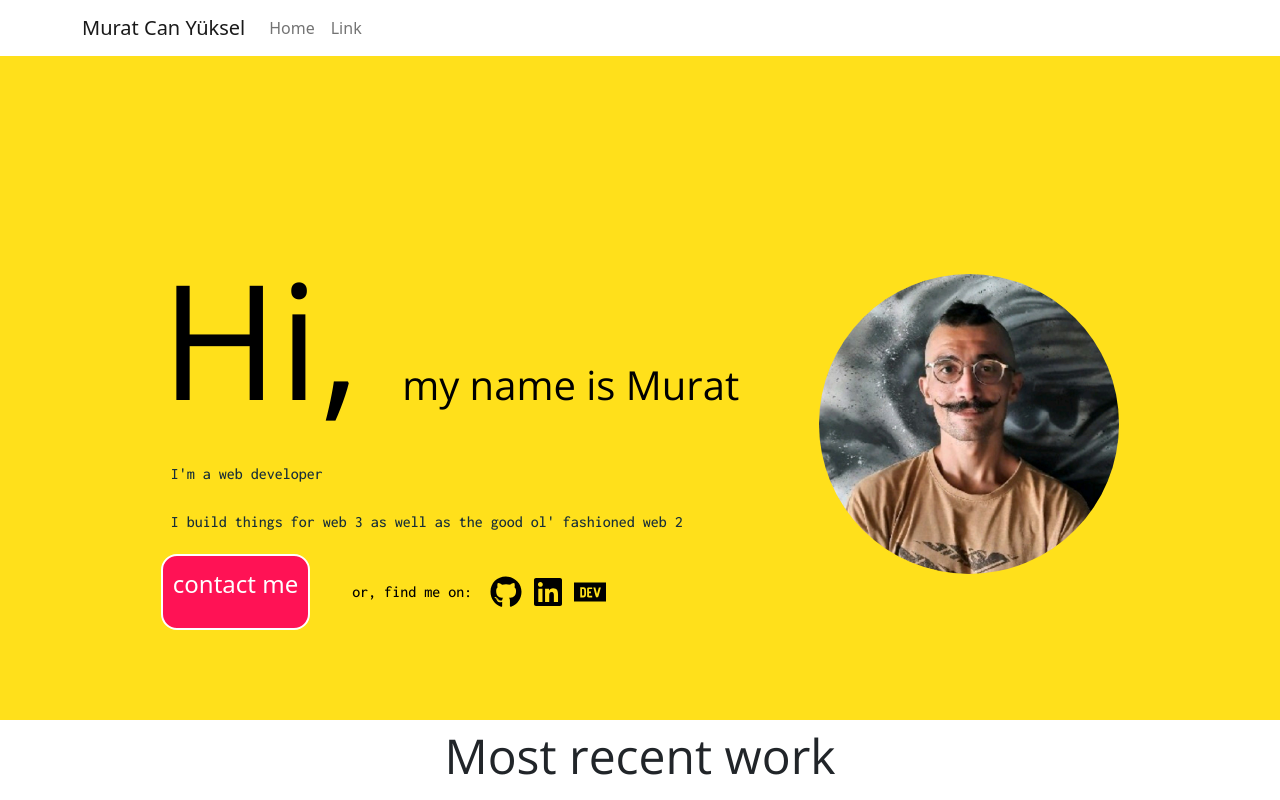
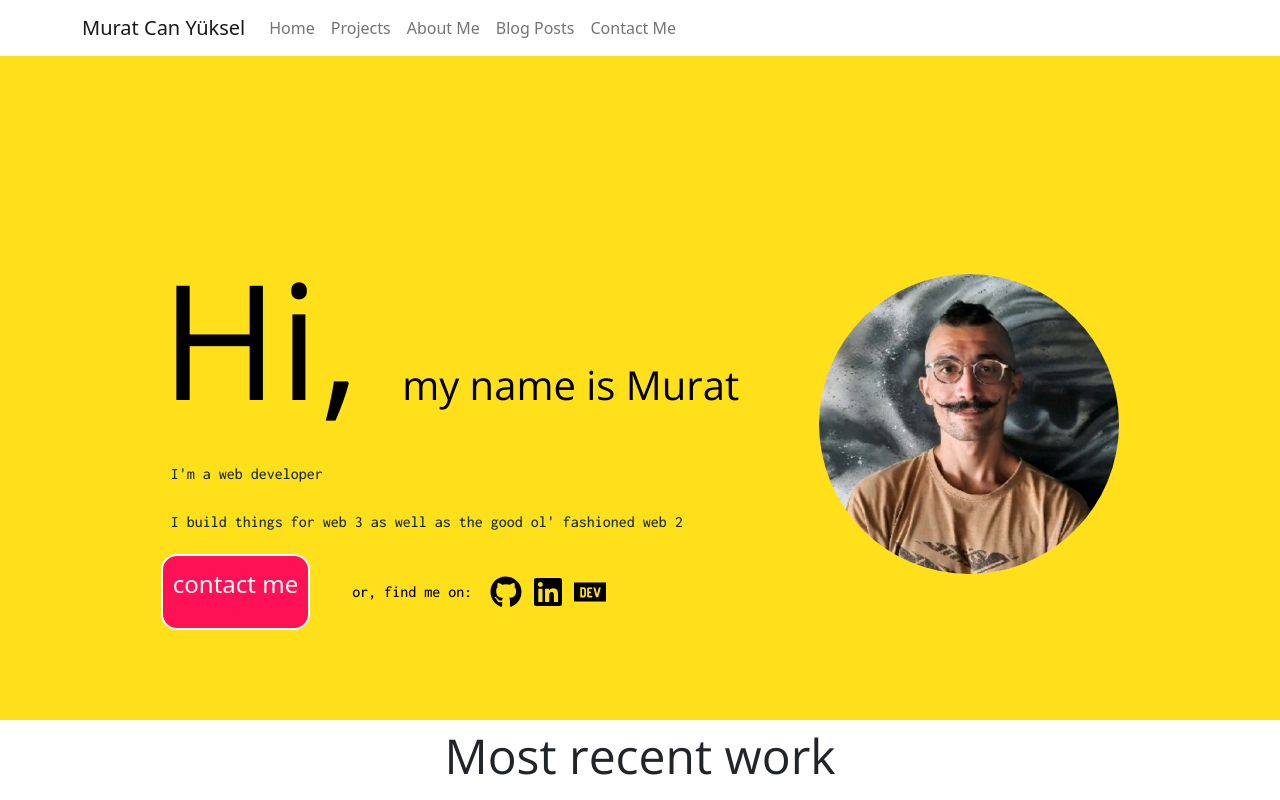
Before and after one commit to muratcan-yuksel/portfolio, a React (Create React App) app: page / in a window 1280 px wide. Shown: the top 800 px of the page. Built offline with nearby package versions, Linux system fonts and the light colour scheme; no server answers.

Commit message:
add inside links

```diff
--- a/src/components/contact/Contact.js
+++ b/src/components/contact/Contact.js
@@ -71,6 +71,7 @@ const Contact = () => {
   };
 
   return (
+    <div id="contactComponent">
       <div className="contactComponent d-flex flex-column">
         <div className="contactTitle align-self-center">Contact Me</div>
         <div
@@ -137,6 +138,7 @@ const Contact = () => {
           </div>
         </div>
       </div>
+    </div>
   );
 };
 
--- a/src/components/header/Header.js
+++ b/src/components/header/Header.js
@@ -9,6 +9,7 @@ import { SiDevdotto } from "react-icons/si";
 
 const Header = () => {
   return (
+    <div id="headerComponent">
       <div className="headerComponent d-flex flex-column-reverse flex-md-row justify-content-md-center align-items-md-center">
         <div className="headerTextGroup ">
           <div className="headerBigTitle">
@@ -71,6 +72,7 @@ const Header = () => {
           <img src={image} alt="" className="profileImage" />
         </div>
       </div>
+    </div>
   );
 };
 
--- a/src/components/navbar/NavbarComponent.js
+++ b/src/components/navbar/NavbarComponent.js
@@ -24,12 +24,15 @@ const NavbarComponent = () => {
         expand="lg"
       >
         <Container>
-          <Navbar.Brand href="#home">Murat Can Yüksel</Navbar.Brand>
+          <Navbar.Brand href="#headerComponent">Murat Can Yüksel</Navbar.Brand>
           <Navbar.Toggle aria-controls="basic-navbar-nav" />
           <Navbar.Collapse id="basic-navbar-nav">
             <Nav className="me-auto">
-              <Nav.Link href="#home">Home</Nav.Link>
-              <Nav.Link href="#link">Link</Nav.Link>
+              <Nav.Link href="#headerComponent">Home</Nav.Link>
+              <Nav.Link href="#projectsComponent">Projects</Nav.Link>
+              <Nav.Link href="#aboutComponent">About Me</Nav.Link>
+              <Nav.Link href="#postsComponent">Blog Posts</Nav.Link>
+              <Nav.Link href="#contactComponent">Contact Me</Nav.Link>
             </Nav>
           </Navbar.Collapse>
         </Container>
--- a/src/components/posts/Posts.js
+++ b/src/components/posts/Posts.js
@@ -43,7 +43,7 @@ const Posts = () => {
     getData();
   }, []);
   return (
-    <div>
+    <div id="postsComponent">
       <div className="postsWrapper d-flex flex-column align-items-center">
         <div className="postsBigTitle">Blog Posts</div>{" "}
         <div className="wrapper d-flex align-items-center justify-content-center flex-wrap">
--- a/src/components/projects/ProjectsContainer.js
+++ b/src/components/projects/ProjectsContainer.js
@@ -30,7 +30,7 @@ const ProjectsContainer = () => {
     },
   ];
   return (
-    <div className=" ">
+    <div id="projectsComponent">
       <div className="titleContainer d-flex justify-content-center">
         <div className="bigTitle">Most recent work</div>
       </div>
```
Lines whose indentation alone changed are shown as unchanged.
